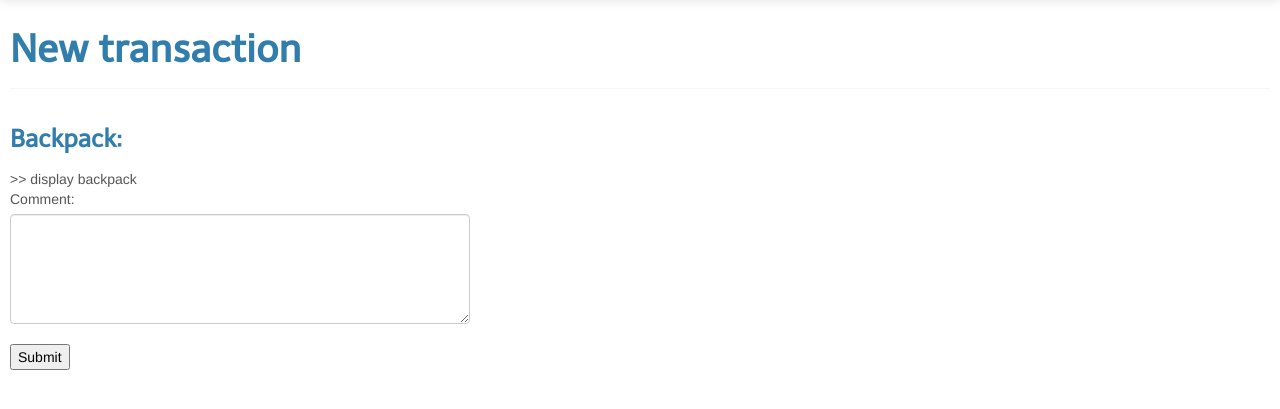
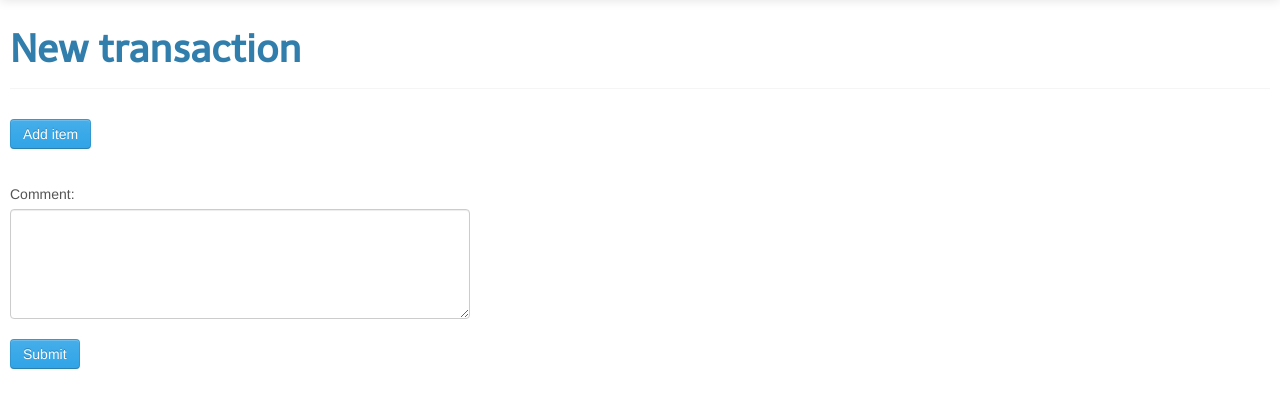
Before and after one commit to rxdazn/django-dota2swap, a Django app: template shop/templates/new_transaction.html in a window 1280 px wide. Shown: the part 51-460 px from the top of the page. Run offline with Django 3.2, Linux system fonts and the light colour scheme; the template is opened without the code that fills it: values that come from a table or form of the project are taken from there, others are empty; the visitor is signed in with stand-in values (Sample User, id 1).

Commit message:
I need to sleep please. Transaction creation fully functionnal with backpack display.

```diff
--- a/shop/forms.py
+++ b/shop/forms.py
@@ -1,4 +1,4 @@
 from django import forms
 
 class NewTransactionForm(forms.Form):
-    comment = forms.CharField(widget=forms.Textarea(attrs={'class': 'span6', 'rows': 5}))
+    comment = forms.CharField(widget=forms.Textarea(attrs={'class': 'span6', 'rows': 5}), required=False)
--- a/shop/templates/new_transaction.html
+++ b/shop/templates/new_transaction.html
@@ -15,16 +15,71 @@
         <h1>New transaction</h3>
     </div>
 
-    <form action="" method="post">
+    <form id="transaction-form" action="" method="post">
         {% csrf_token %}
-        <h3>Backpack:</h3>
-        >> display backpack
         <!-- Affichage du backpack, quand on clique sur un item ajout d'un input hidden avec en value l'id de l'item -->
-        <input type="hidden" name="item" value="40900118" />
-        <input type="hidden" name="item" value="42950201" />
+        <button data-toggle="modal" data-target="#inventory" id="add-item-btn" class="btn btn-primary" type="button">Add item</button>
+        <div style="padding-top: 15px" id="item-list"></div>
+        <br />
         {{ form.as_p }}
-        <input type="submit" value="Submit" />
+        <input class="btn btn-primary" type="submit" value="Submit" />
     </form>
+
+    <div id="inventory" style="margin-left: -300px" class="modal hide fade" tabindex="-1" role="dialog">
+        <div id="backpack">
+
+            {% for item_page in backpack %}
+                <div class="item_page" {% if not forloop.first %} style="display: none;" {% endif %}>
+                {% for item in item_page %}
+                <div class="item_holder"  data-toggle="popover" data-placement="top"
+                    data-original-title="{{ item.base_item.name }}"
+                    data-content="{{ item.base_item.description|safe}}" inventory-id="{{ item.unique_id }}" src-image="{{ item.base_item.image }}">
+                        <img src="{{ item.base_item.image }}" alt="{{ item.base_item.name }} image"/>
+                 </div>
+                {% empty %}
+                    <p> empty page </p>
+
+                {% endfor %}
+                </div>
+            {% empty %}
+                <p>This backpack is empty or the user's inventory is private</p>
+            {% endfor %}
+
+        </div>
+        <div id="nav-buttons">
+            <ul class="pager">
+                <li class="previous"><a id="page_prev" href="#"> Prev.</a></li>
+                <li class="next" ><a id="page_next" href="#">Next</a></li>
+            </ul>
+        </div>
+    </div>
+    </div>
+
 {% endif %}
 
 {% endblock %}
+
+{% block script_js %}
+
+$(document).ready(function() {
+    $('.item_holder').dblclick(function() {
+        $('<input>').attr({
+            type: 'hidden',
+            name: 'item',
+            value: $(this).attr('inventory-id')
+        }).appendTo('#transaction-form');
+        $('#inventory').modal('hide');
+        $('<img>').attr({
+            src: $(this).attr('src-image'),
+            style: 'width: 32px; height: 32px; margin-right: 10px',
+            class: 'transaction-item-image',
+        }).attr('data-toggle', 'popover')
+        .attr('data-placement', 'right')
+        .attr('data-original-title', $(this).attr('data-original-title'))
+        .attr('data-content', $(this).attr('data-content'))
+        .appendTo("#item-list");
+        $('.transaction-item-image').popover({ trigger: 'hover' });
+    });
+});
+
+{% endblock %}
```
Also changed, not shown: shop/views.py (+22 -2 lines).
